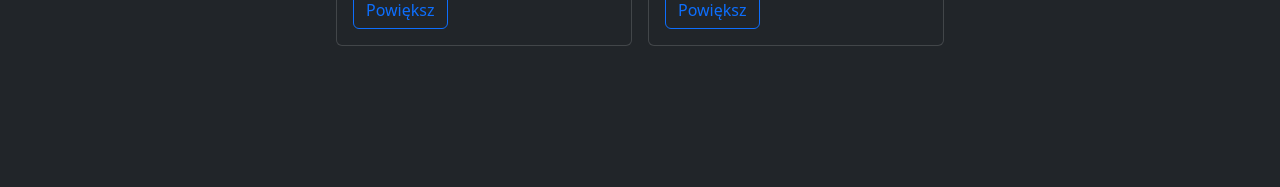
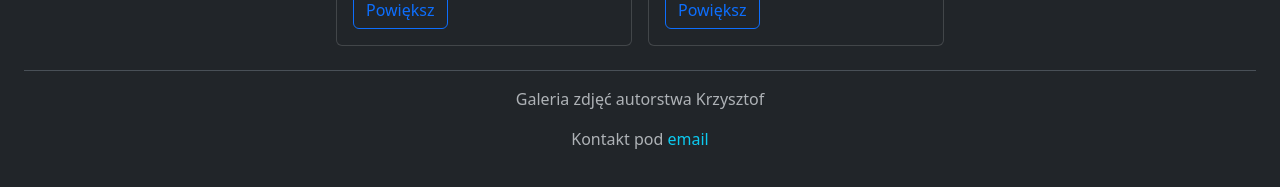
Before and after one commit to Cunny-Connoisseur/Webowe-zadania, a React (Vite) app: page / in a window 1280 px wide. Shown: the part 2456-2643 px from the top of the page. Before the commit the page ends 2526 px from the top, so only its background shows below. Built offline with nearby package versions, Linux system fonts and the light colour scheme.

Commit message:
footer added

```diff
--- a/src/App.jsx
+++ b/src/App.jsx
@@ -1,5 +1,6 @@
 import './App.css'
 import CategoryBar from './components/CategoryBar'
+import Footer from './components/Footer'
 import Header from './components/Header'
 import ModalAddPhoto from './components/ModalAddPhoto'
 import Navbar from './components/Navbar'
@@ -17,6 +18,8 @@ export default function App() {
       <CategoryBar />
 
       <Photos />
+
+      <Footer />
     </div>
 
     <ModalAddPhoto />
--- /dev/null
+++ b/src/components/Footer.jsx
@@ -0,0 +1,11 @@
+export default ({}) => {
+
+    return (<>
+        <div id="contact" className="container-fluid text-center text-body-secondary border-top mt-4 py-3">
+            <p>
+                Galeria zdjęć autorstwa Krzysztof
+            </p>
+            <span>Kontakt pod <a className="link-info text-decoration-none" href="mailto:kigorn77@gmail.com">email</a></span>
+        </div>
+    </>)
+}
```
